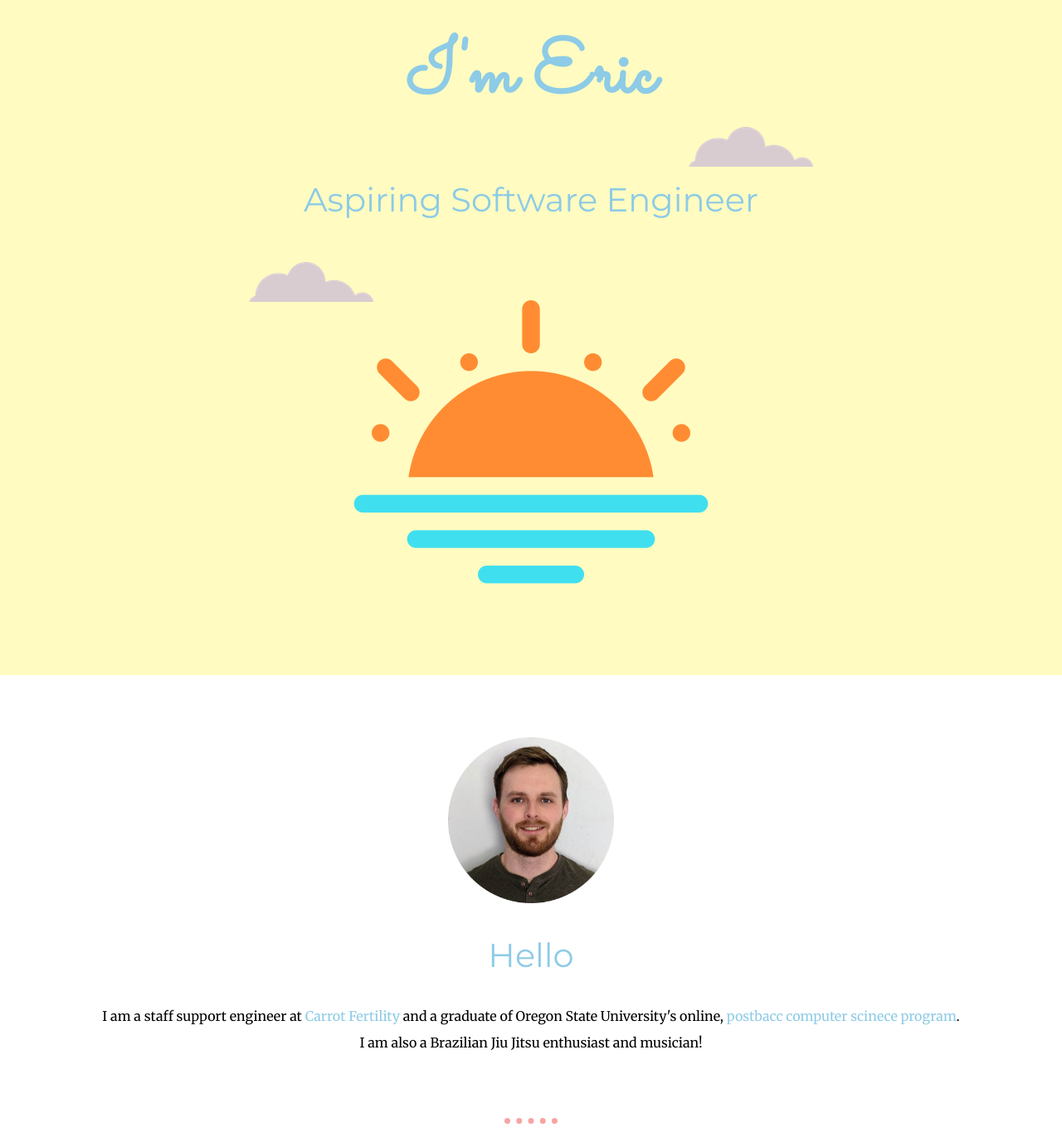
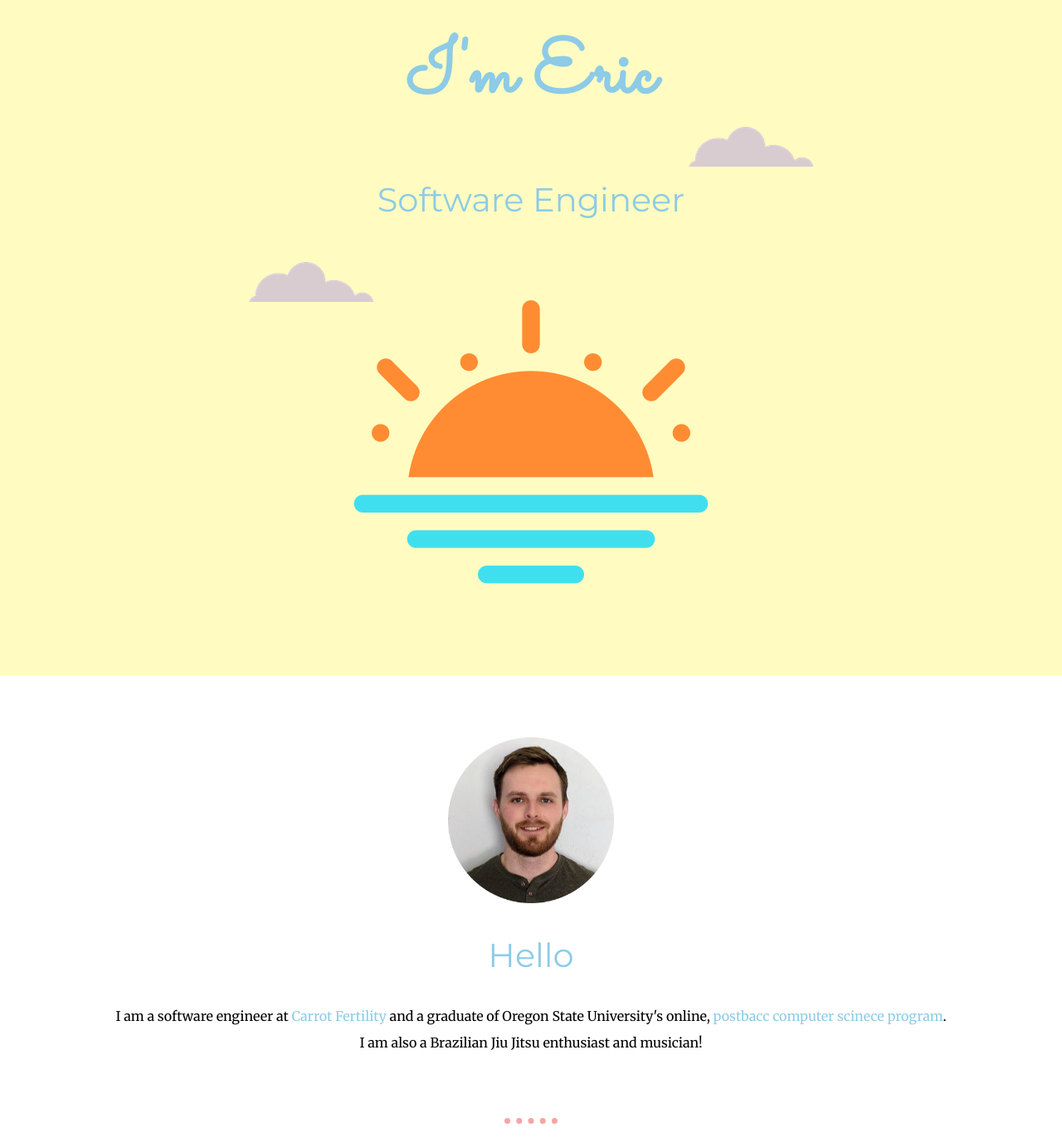
Before and after one commit to erictolson/personal-website, a plain HTML site: page index.html in a window 1280 px wide. Shown: the part 97-1480 px from the top of the page at 83% size. Drawn offline with Linux system fonts and the light colour scheme.

Commit message:
Update index.html

```diff
--- a/index.html
+++ b/index.html
@@ -13,7 +13,7 @@
     <div class="top-container">
       <img class="top-cloud" src="images/cloud.png" alt="cloud-img">
       <h1>I'm Eric</h1>
-      <h2>Aspiring Software Engineer</h2>
+      <h2>Software Engineer</h2>
       <img class="bottom-cloud" src="images/cloud.png" alt="cloud-img">
       <img class="sun" src="images/horizon.png" alt="sunset-img">
     </div>
@@ -22,7 +22,7 @@
         <img class="profile-image" src="images/eric-modified.png" alt="eric-profile">
         <h2>Hello</h2>
         <p style="line-height: 2;">
-          I am a staff support engineer at <a href="https://www.get-carrot.com/" target="_blank" rel="noopener noreferrer">Carrot Fertility</a> and a graduate of Oregon State University's online, <a href="https://ecampus.oregonstate.edu/online-degrees/undergraduate/computer-science-postbacc/" target="_blank" rel="noopener noreferrer">postbacc computer scinece program</a>. <br>
+          I am a software engineer at <a href="https://www.get-carrot.com/" target="_blank" rel="noopener noreferrer">Carrot Fertility</a> and a graduate of Oregon State University's online, <a href="https://ecampus.oregonstate.edu/online-degrees/undergraduate/computer-science-postbacc/" target="_blank" rel="noopener noreferrer">postbacc computer scinece program</a>. <br>
           I am also a Brazilian Jiu Jitsu enthusiast and musician!
       </p>
       </div>
```
